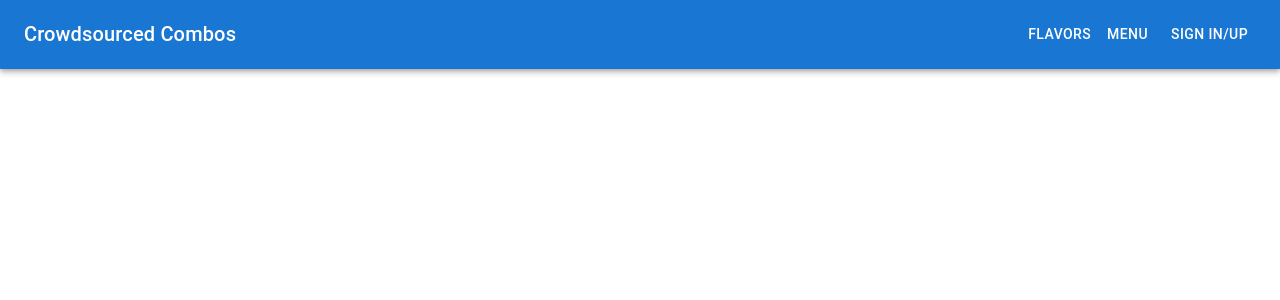
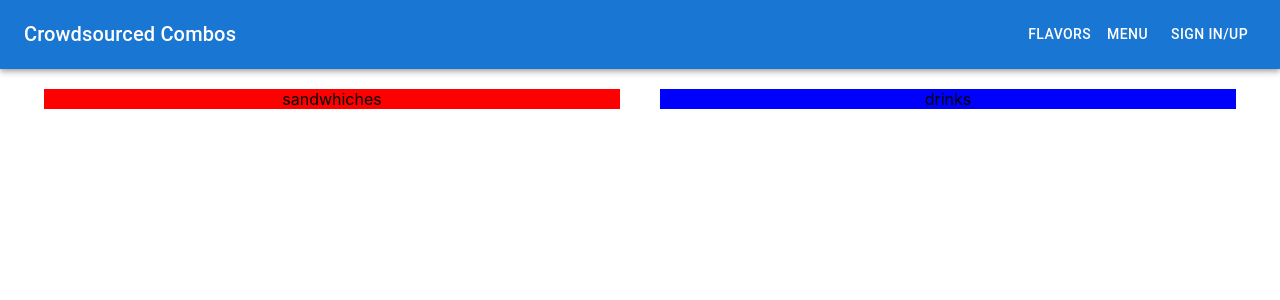
Before and after one commit to CroudsourcedCombos/main, a Next.js app in the folder frontend/: page /signed-out in a window 1280 px wide. Shown: the top 300 px of the page. Built offline with nearby package versions, Linux system fonts and the light colour scheme.

Commit message:
implemented overall layout of page

```diff
--- a/frontend/pages/signed-out.js
+++ b/frontend/pages/signed-out.js
@@ -20,9 +20,10 @@ import FavoriteIcon from "@mui/icons-material/Favorite";
 import ShareIcon from "@mui/icons-material/Share";
 import ExpandMoreIcon from "@mui/icons-material/ExpandMore";
 import MoreVertIcon from "@mui/icons-material/MoreVert";
-import { Button } from "@mui/material";
+import { Button, Container } from "@mui/material";
 import { useState } from "react";
 import CheckboxesGroup from "../components/foodCheckboxes";
+import { Box } from "@mui/system";
 
 export default function SignedOut() {
   const [value, setValue] = useState(2);
@@ -36,6 +37,14 @@ export default function SignedOut() {
   return (
     <>
         <ResponsiveAppBar></ResponsiveAppBar>
+        <Container maxWidth = "xl" sx = { {display: "flex", justifyContent: "space-between"}}>
+                <Container sx = { {display: "flex", justifyContent: "center", backgroundColor: "red", margin: "20px"}}>
+                    sandwhiches
+                </Container>
+                <Container sx = { {display: "flex", justifyContent: "center", backgroundColor: "blue", margin: "20px"}}>
+                    drinks
+                </Container>
+        </Container>
 
 
     </>
```
